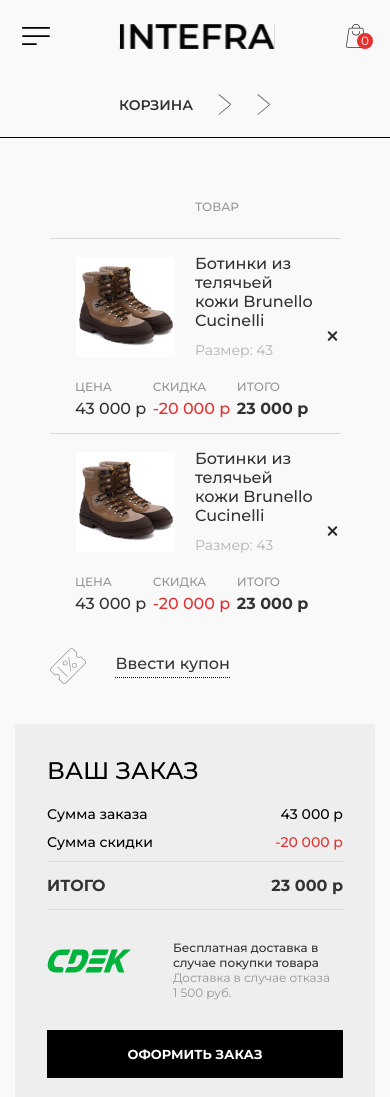
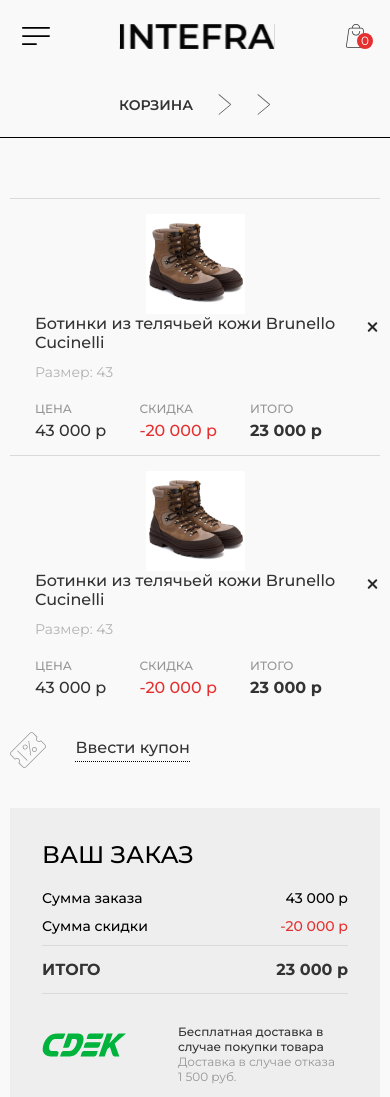
Before and after one commit to slumpthug/next-project, a Next.js app: page /basket in a window 390 px wide. Shown: the top 1097 px of the page. Built offline with nearby package versions, Linux system fonts and the light colour scheme.

Commit message:
corrected adaptive

```diff
--- a/components/basketcomp/Basketcomp-style.module.css
+++ b/components/basketcomp/Basketcomp-style.module.css
@@ -276,3 +276,29 @@
         transform: translate(0, -50%)
     }
 }
+
+@media (max-width: 450px) {
+    .container {
+        margin: 10px;
+    }
+
+    .info__cont {
+        flex-direction: column;
+    }
+
+    .card__title_before::before {
+        display: none;
+    }
+
+    .price__cont {
+        flex-wrap: wrap;
+        row-gap: 25px;
+    }
+
+    .basket__check {
+        width: 100%;
+        height: 300px;
+        padding: 32px;
+        background-color: #efeeee;
+    }
+}
```
